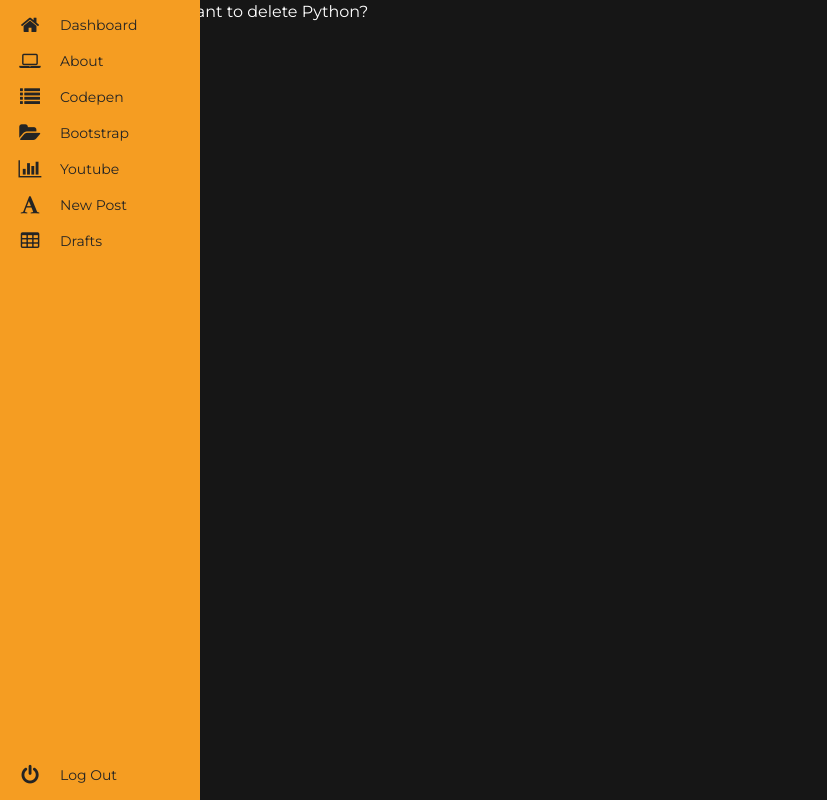
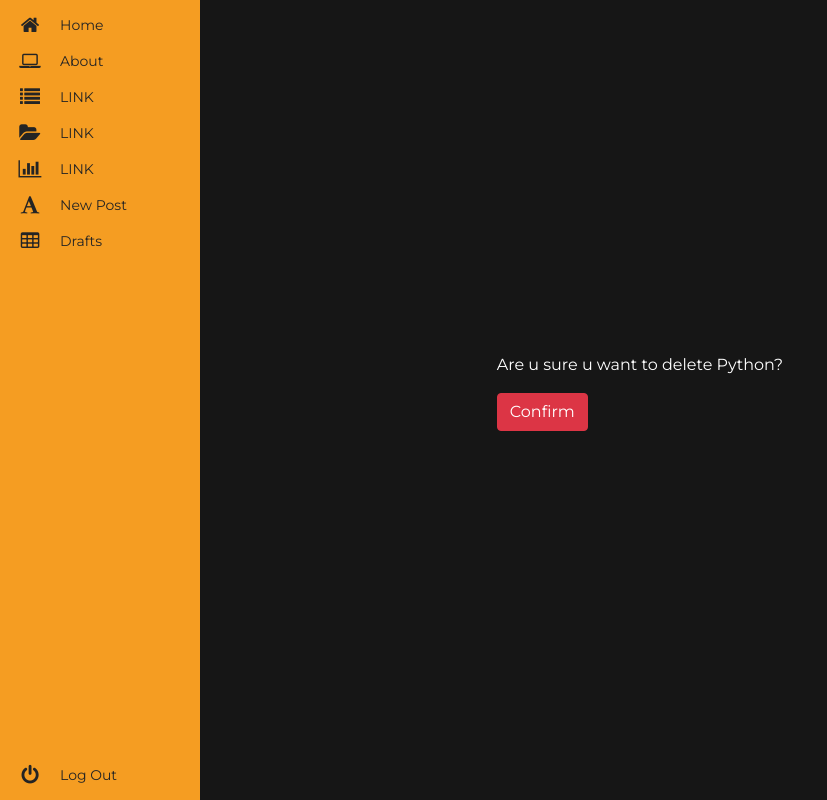
Before and after one commit to EkaterinaLevashova/heroku-vqb, a Django app: page /post/7/remove/ in a window 1280 px wide. Shown: the whole page, without its empty margins (0-827 px from the left). Run offline with Django 3.2, Linux system fonts and the light colour scheme; a user stored in the database is signed in; data comes from the database, SQL or seed files in the repository; both versions use the stored data as it was after the commit; style sheets or scripts are compiled from the project's sources; some libraries are stand-ins or nearby versions.

Commit message:
add some styles

```diff
--- a/blog/forms.py
+++ b/blog/forms.py
@@ -17,6 +17,6 @@ class CommentForm(forms.ModelForm):
         model = Comment
         fields = ('author', 'text')
         widgets = {
-            'author': forms.TextInput(attrs={'class': 'form-field'}),
-            'text': forms.Textarea(attrs={'class': 'editable medium-editor-textarea form-field'})
+            'author': forms.TextInput(),
+            'text': forms.Textarea(attrs={'class': 'editable medium-editor-textarea'})
         }
--- a/blog/static/css/components/base_html.scss
+++ b/blog/static/css/components/base_html.scss
@@ -18,7 +18,7 @@ body {
   font-family: 'Montserrat', monospace;
   background-color: $background;
   color: lighten($yellow, 90%);
-  //padding: 1rem 0;
+  padding: 1rem 0;
 }
 
 h1 {
--- a/blog/templates/blog/base.html
+++ b/blog/templates/blog/base.html
@@ -27,7 +27,7 @@
     <body>
         {% include 'components/sidebar.html' %}
 
-        <div class="container h-100">
+        <div class="container" style="height: 94vh">
                 {% block content %}{% endblock %}
         </div>
 
--- a/blog/templates/blog/post_confirm_delete.html
+++ b/blog/templates/blog/post_confirm_delete.html
@@ -5,9 +5,15 @@
 {% endblock %}
 
 {% block content %}
-    <form method="POST">
-        {% csrf_token %}
-        <p>Are u sure u want to delete {{ object }}?</p>
-        <input type="submit" class="btn btn-danger" value="Confirm">
-    </form>
+
+    <div class="h-100 d-flex justify-content-center">
+        <div class="m-auto">
+                    <form method="POST">
+            {% csrf_token %}
+            <p>Are u sure u want to delete {{ object }}?</p>
+            <input type="submit" class="btn btn-danger" value="Confirm">
+        </form>
+        </div>
+    </div>
+
 {% endblock %}
--- a/blog/templates/blog/post_detail.html
+++ b/blog/templates/blog/post_detail.html
@@ -32,6 +32,7 @@
                     <div class="block comment_theme">
                         <div class="d-flex justify-content-between">
                             {{ comment.create_date }}
+                        {% if user.is_authenticated %}
                             <div class="d-flex justify-content-end">
                                 {% if not comment.approved_comment %}
                                     <div class="btn button button_publish btn-sm my-auto mx-2">
@@ -46,6 +47,7 @@
                                     </a>
                                 </div>
                             </div>
+                        {% endif %}
                         </div>
                         <p>{{ comment.text|safe|linebreaks }}</p>
                         <p>Posted by: {{ comment.author }}</p>
--- a/blog/templates/blog/post_list.html
+++ b/blog/templates/blog/post_list.html
@@ -24,8 +24,9 @@
                                         <p class="my-auto publish">Published on: {{ post.published_date|date:'D M Y' }}</p>
                                     </div>
                                 </div>
-
-                                {% include 'components/buttons.html' %}
+                                {% if user.is_authenticated %}
+                                    {% include 'components/buttons.html' %}
+                                {% endif %}
                             </div>
                             <p class="post_content mb-3">{{ post.text|safe|linebreaksbr|truncatechars:400 }}</p>
                         </div>
--- a/blog/templates/components/sidebar.html
+++ b/blog/templates/components/sidebar.html
@@ -4,7 +4,7 @@
         <li>
             <a href="{% url 'post_list' %}">
                 <i class="fa fa-home fa-2x"></i>
-                <span class="nav-text">Dashboard</span>
+                <span class="nav-text">Home</span>
             </a>
         </li>
         <li class="has-subnav">
@@ -14,21 +14,21 @@
             </a>
         </li>
         <li class="has-subnav">
-            <a href="https://codepen.io/">
+            <a href="#">
                <i class="fa fa-list fa-2x"></i>
-                <span class="nav-text">Codepen</span>
+                <span class="nav-text">LINK</span>
             </a>
         </li>
         <li class="has-subnav">
-            <a href="https://getbootstrap.com/docs/5.0/getting-started/introduction/">
+            <a href="#">
                <i class="fa fa-folder-open fa-2x"></i>
-                <span class="nav-text">Bootstrap</span>
+                <span class="nav-text">LINK</span>
             </a>
         </li>
         <li>
-            <a href="https://www.youtube.com">
+            <a href="#">
                 <i class="fa fa-bar-chart-o fa-2x"></i>
-                <span class="nav-text">Youtube</span>
+                <span class="nav-text">LINK</span>
             </a>
         </li>
         {% if user.is_authenticated %}
--- a/static/css/blog.css
+++ b/static/css/blog.css
@@ -14,7 +14,8 @@ body {
   position: relative;
   font-family: 'Montserrat', monospace;
   background-color: #161616;
-  color: white; }
+  color: white;
+  padding: 1rem 0; }
 
 h1 {
   color: #d7d7d7;
```
Also changed, not shown: blog/templates/blog/comment_form.html (+10 -3 lines), blog/static/css/components/sidebar.scss (indentation only), db.sqlite3, 1 other file.
